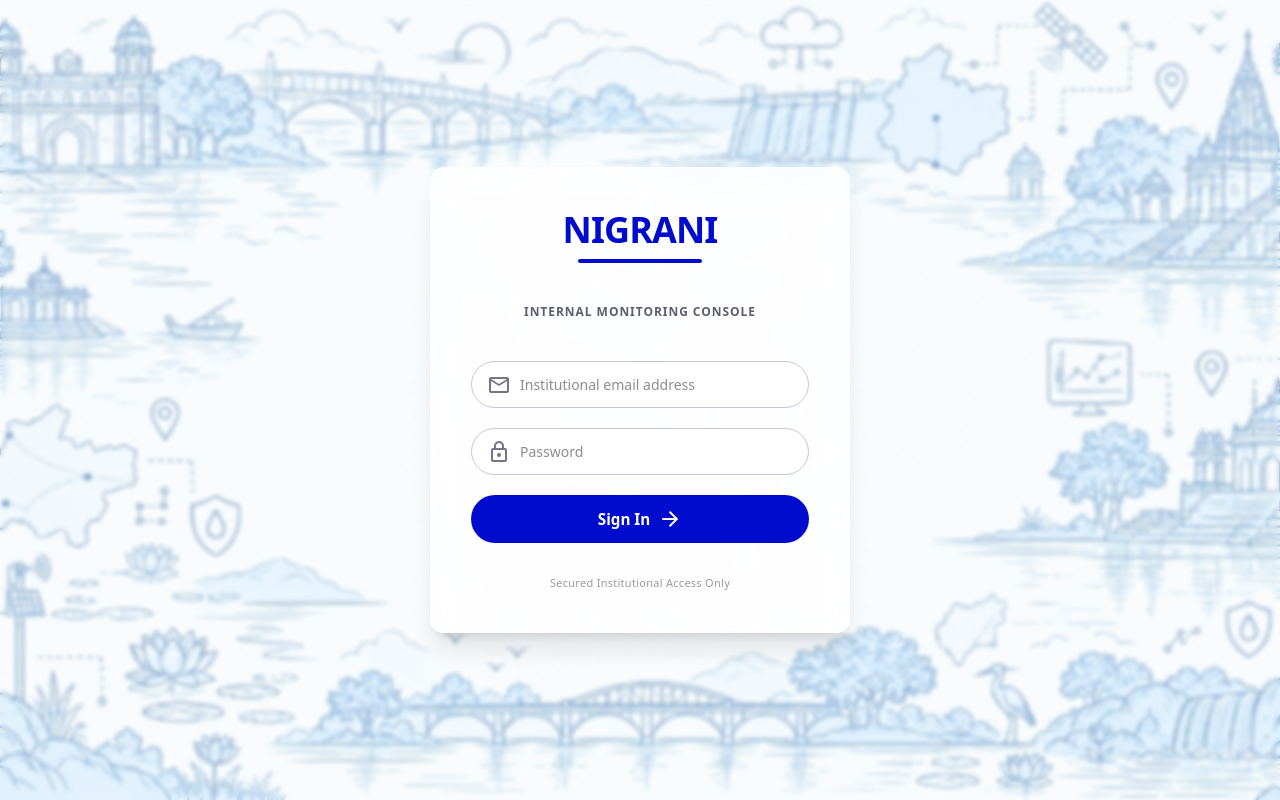
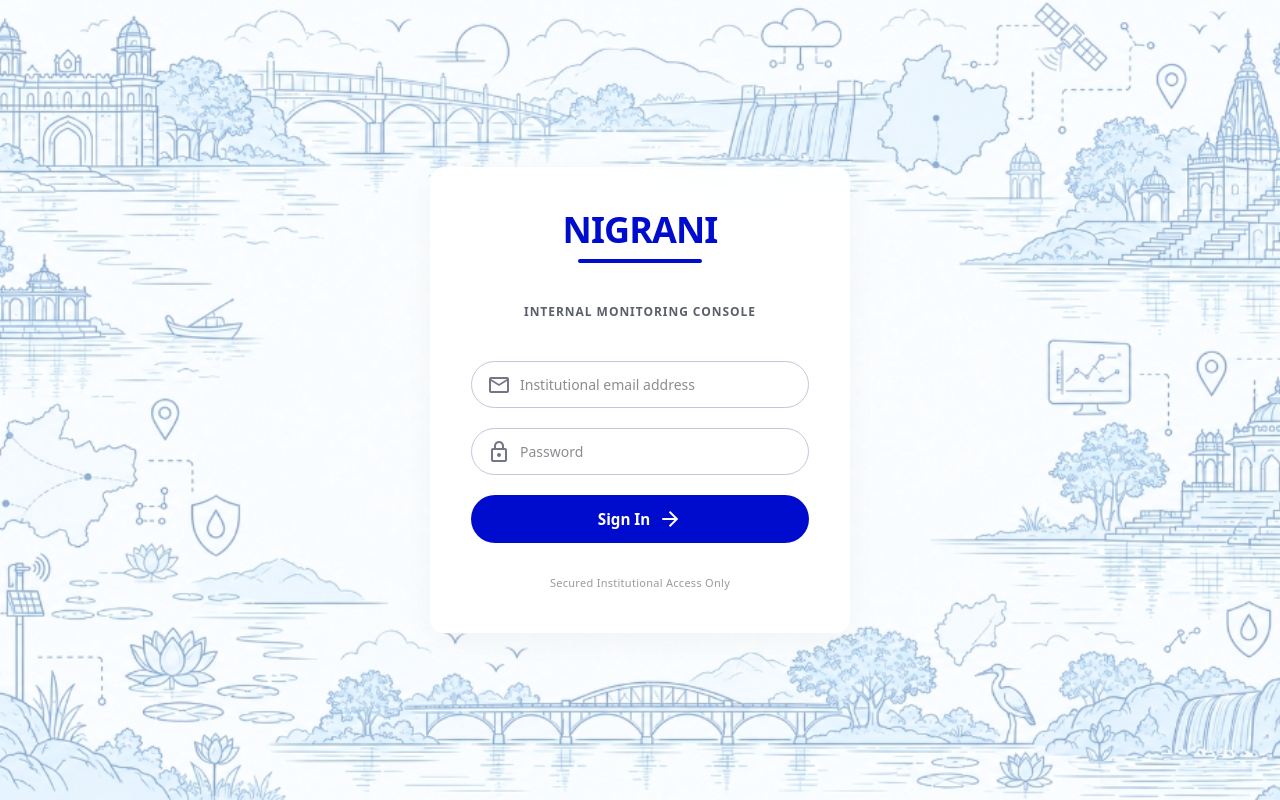
Before and after one commit to CoderArceus/Nigrani, a Next.js app in the folder Nigrani/: page /login in a window 1280 px wide. Built offline with nearby package versions, Linux system fonts and the light colour scheme.

Commit message:
Frontend: Remove background blur from login page

```diff
--- a/Nigrani/src/app/login/page.tsx
+++ b/Nigrani/src/app/login/page.tsx
@@ -24,10 +24,10 @@ export default function LoginPage() {
         backgroundRepeat: "no-repeat"
       }}
     >
-      {/* Light overlay to ensure form readability if needed, though the provided background is already light */}
-      <div className="absolute inset-0 bg-white/30 backdrop-blur-[2px]"></div>
+      {/* Light overlay to ensure form readability if needed, without blurring the beautiful background */}
+      <div className="absolute inset-0 bg-white/40"></div>
 
-      <div className="relative bg-white/80 backdrop-blur-md border-[1.5px] border-white/50 rounded-[14px] p-10 w-full max-w-[420px] flex flex-col items-center shadow-xl">
+      <div className="relative bg-white/90 backdrop-blur-md border-[1.5px] border-white/60 rounded-[14px] p-10 w-full max-w-[420px] flex flex-col items-center shadow-[0_8px_32px_rgba(0,0,0,0.04)]">
         {/* Wordmark */}
         <div className="mb-10 text-center flex flex-col items-center">
           <h1 className="font-display text-[36px] font-bold text-primary tracking-tight leading-[1.2]">
```
